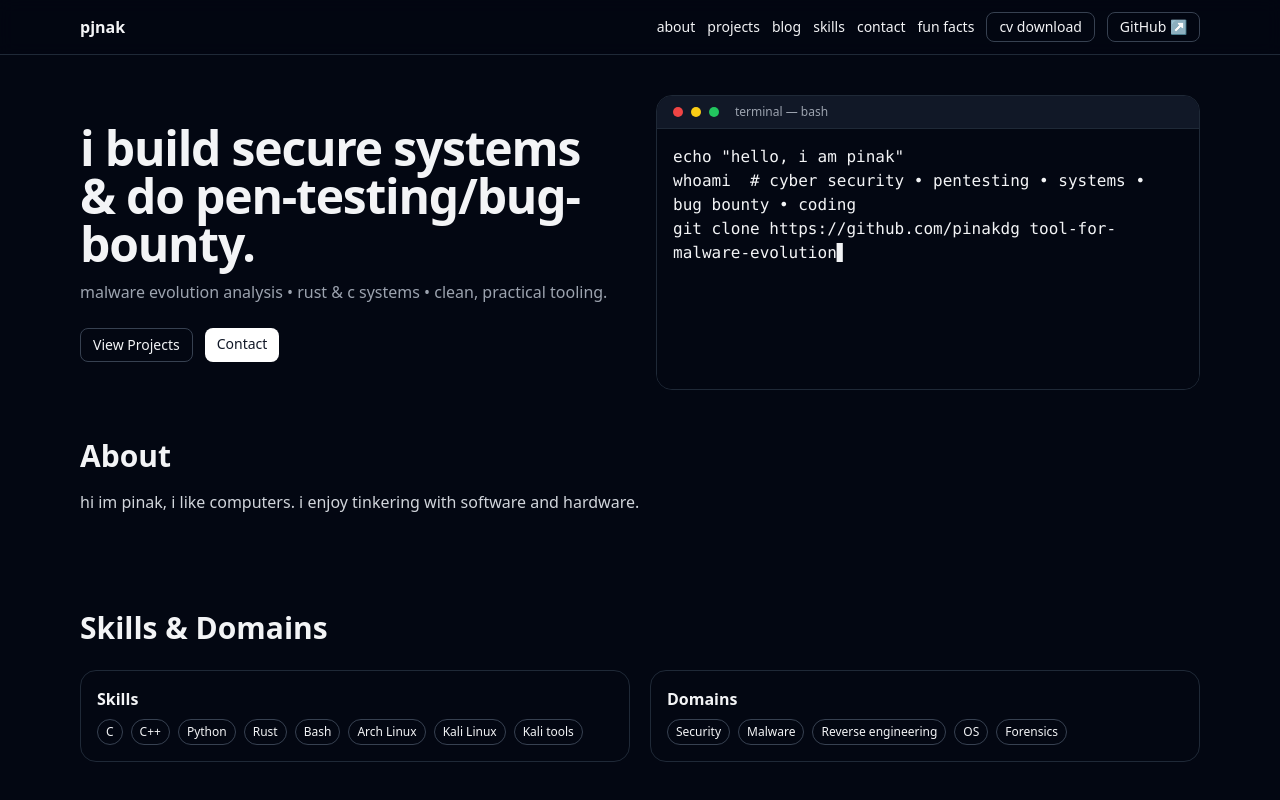
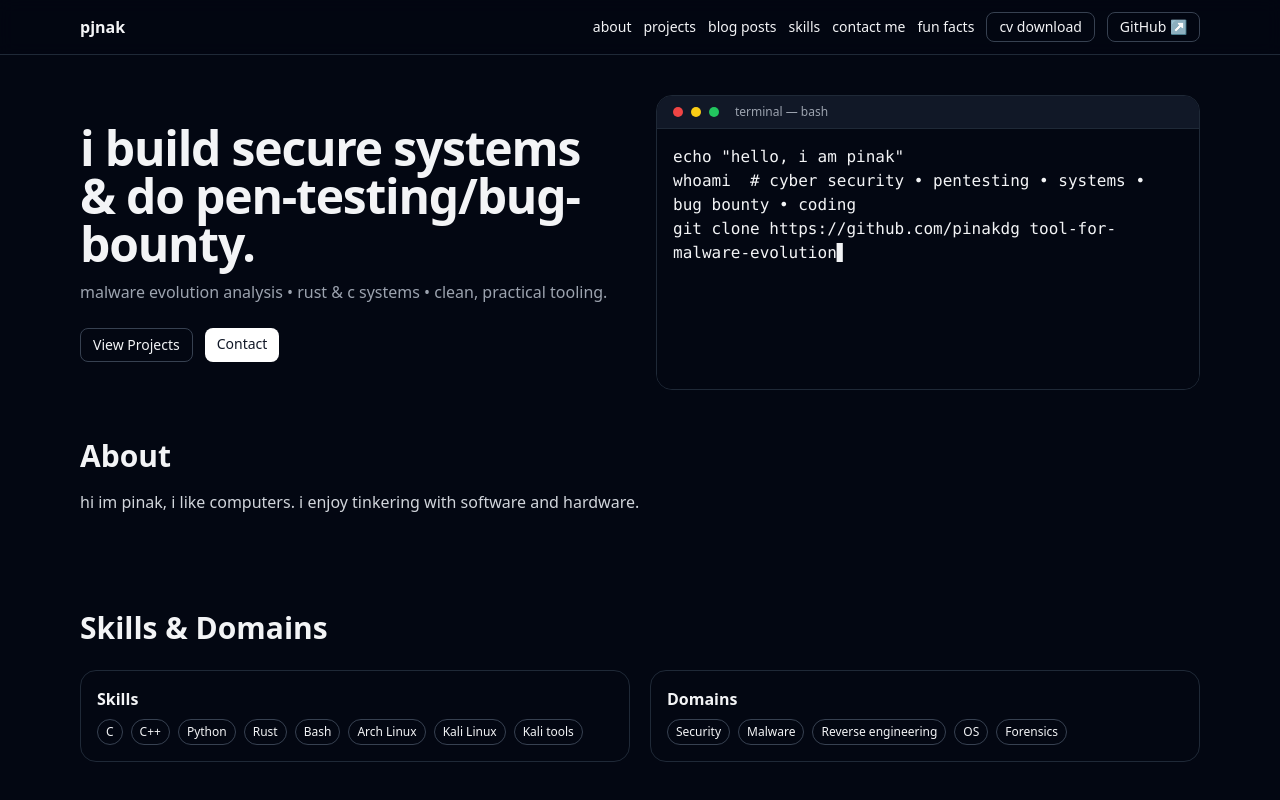
Before and after one commit to pinakdg/pjnak-portfolio, a React (Vite) app: page / in a window 1280 px wide. Shown: the top 800 px of the page. Built offline with nearby package versions, Linux system fonts and the light colour scheme.

Commit message:
modified:   src/App.jsx

```diff
--- a/src/App.jsx
+++ b/src/App.jsx
@@ -17,9 +17,9 @@ export default function App(){
           <nav className="flex items-center gap-3 text-sm">
             <a className="hover:underline" href="#about">about</a>
             <a className="hover:underline" href="#projects">projects</a>
-            <a className="hover:underline" href="#blog">blog</a>
+            <a className="hover:underline" href="#blog">blog posts</a>
             <a className="hover:underline" href="#skills">skills</a>
-            <a className="hover:underline" href="#contact">contact</a>
+            <a className="hover:underline" href="#contact">contact me</a>
             <a className="hover:underline" href="#funfacts">fun facts</a>
             {/* CV button (put your file at /public/cv.pdf to activate download) */}
             <a className="px-3 py-1 rounded-lg border border-gray-700 hover:border-gray-500"
```
